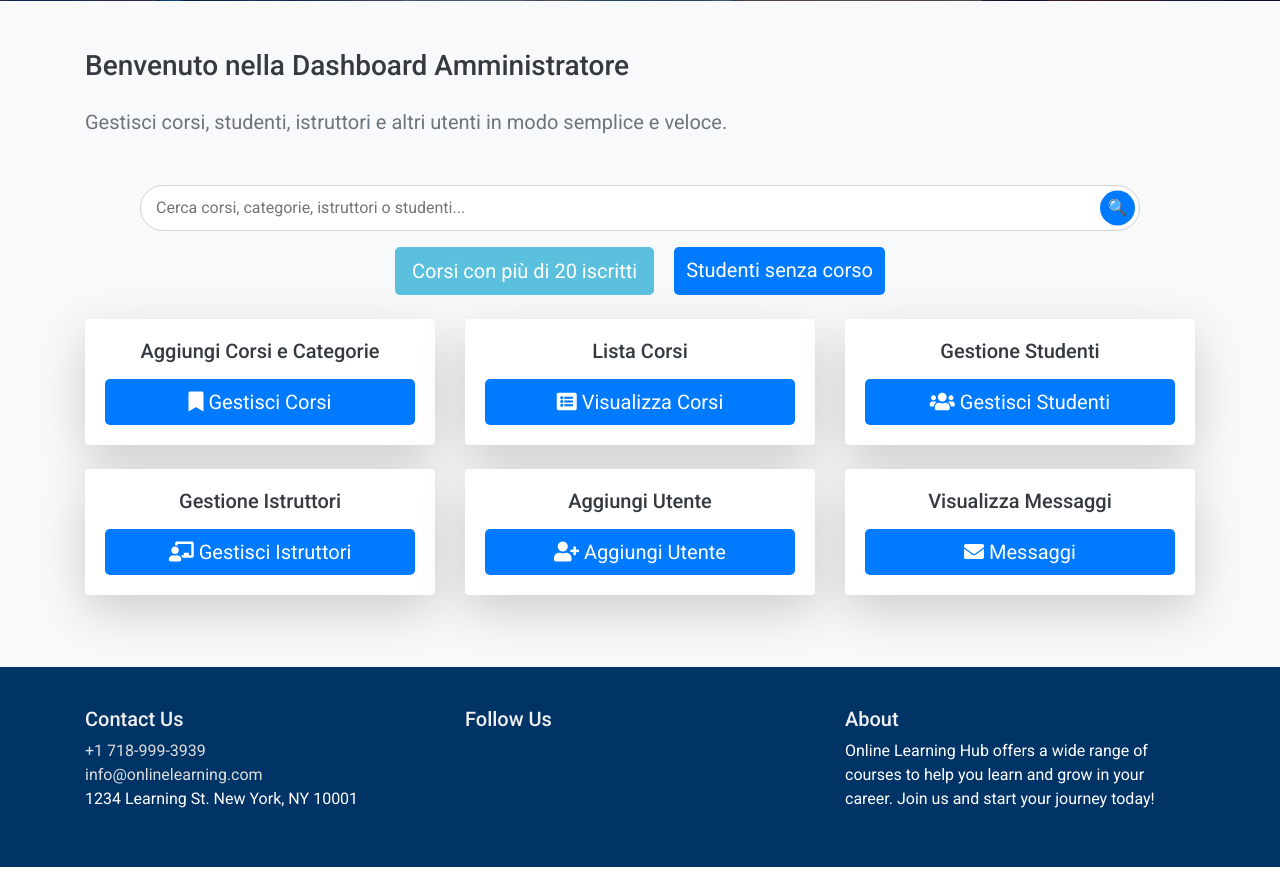
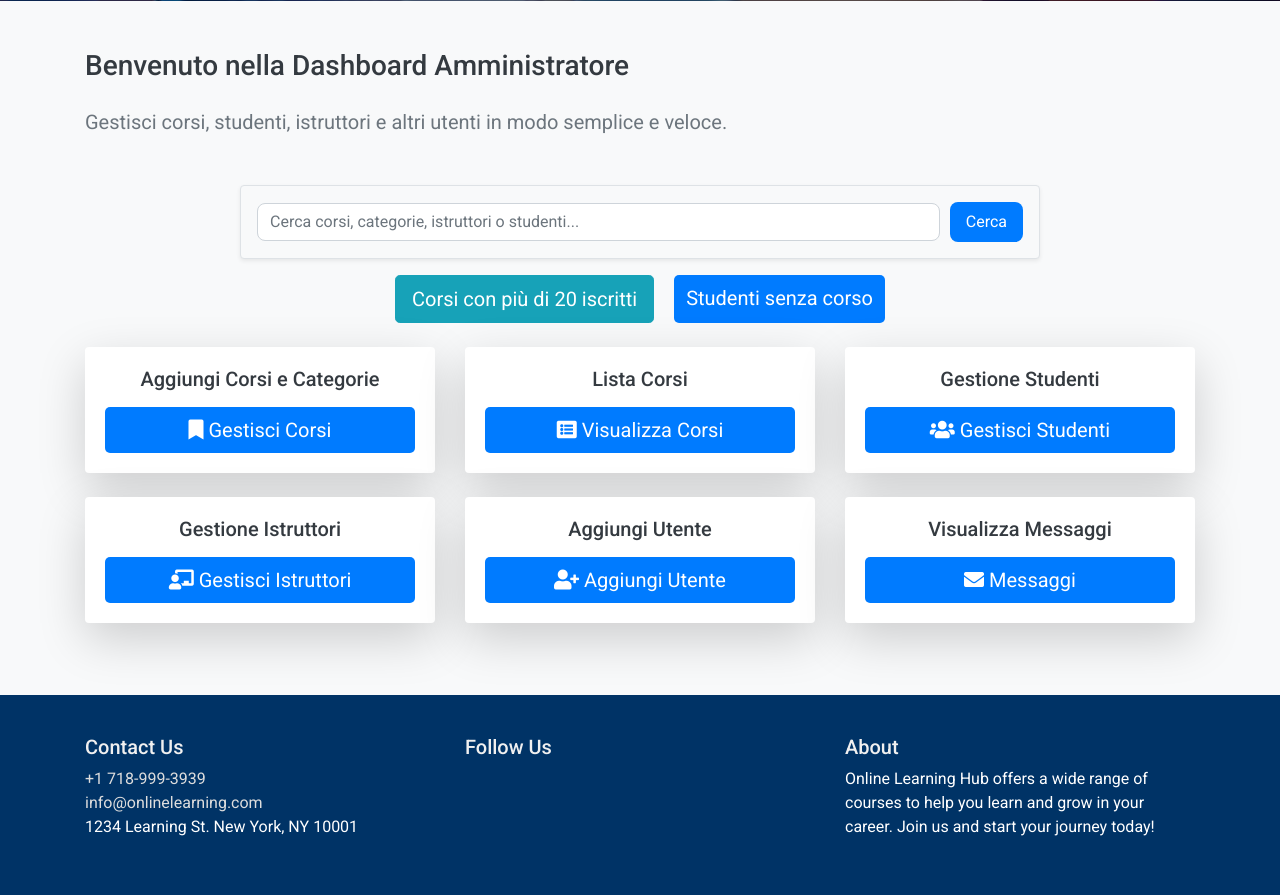
Before and after one commit to lakaraa/corsi, a PHP site: page /amministratoreDashboard.php in a window 1280 px wide. Shown: the part 559-1454 px from the top of the page. Before the commit the page ends 1426 px from the top, so only its background shows below. Run offline with PHP 8.4, Linux system fonts and the light colour scheme; data that the repository does not hold is empty.

Commit message:
ricerca modificata, risolto il bug

```diff
--- a/amministratoreDashboard.php
+++ b/amministratoreDashboard.php
@@ -27,21 +27,27 @@ if (!$pdo) {
         <!-- Barra di Ricerca -->
 
             <div class="container text-center">
-                <div class="search-container">
-                    <input
-                        type="text"
-                        name="search_query"
-                        class="search-input"
-                        placeholder="Cerca corsi, categorie, istruttori o studenti...">
-                    <button type="submit" class="search-button">🔍</button>
-                </div>
+                <!-- Form di ricerca principale -->
+                <form action="search_results_ammin.php" method="GET" class="search-bar p-3 border rounded shadow-sm bg-light">
+                    <div class="d-flex align-items-center justify-content-center" style="gap: 10px;">
+                        <input
+                            type="text"
+                            name="search_query"
+                            class="form-control search-input"
+                            placeholder="Cerca corsi, categorie, istruttori o studenti..."
+                            value="<?php echo isset($_GET['search_query']) ? htmlspecialchars($_GET['search_query']) : ''; ?>"
+                            style="flex: 1; padding: 12px; font-size: 16px; border-radius: 8px; border: 1px solid #ced4da;">
+                        <button type="submit" class="btn btn-primary search-button">Cerca</button>
+                    </div>
+                </form>
+
+                <!-- Pulsanti aggiuntivi sotto la barra di ricerca -->
                 <div class="d-flex justify-content-center gap-2 mt-3">
                     <a href="corsi_20_iscritti.php" class="btn btn-info btn-lg">Corsi con più di 20 iscritti</a>
                     <a href="studenti_nessun_corso.php" class="btn btn-primary btn-lg">Studenti senza corso</a>
                 </div>
-            </div> <br>
-
-
+            </div>
+        <br>
 
         <div class="row">
             <!-- Gestione Corsi e Categorie -->
@@ -122,63 +128,39 @@ if (!$pdo) {
 <?php include('template_footer.php'); ?>
 
 <style>
-/* Ridurre l'effetto zoom */
-.btn:hover {
-    transform: scale(1.05);
-    transition: transform 0.3s ease-in-out;
-}
-
-
-.btn-primary {
-    background-color: #007bff !important;
-    border-color: #007bff !important;
-}
-
-
-.btn-info {
-    background-color: #5bc0de !important;
-    border-color: #5bc0de !important;
-}
-
-
-.search-container {
-    position: relative;
-    max-width: 1000px;
-    margin: 20px auto 10px auto;
+/* Barra di Ricerca */
+.search-bar {
+    max-width: 800px;
+    margin: 0 auto;
+    padding: 10px;
+    background-color: #f8f9fa;
+    border-radius: 8px;
+    box-shadow: 0px 2px 5px rgba(0, 0, 0, 0.1);
 }
 
 .search-input {
-    width: 100%;
-    padding: 10px 40px 10px 15px;
+    flex: 1;
+    border-radius: 8px;
     border: 1px solid #ced4da;
-    border-radius: 25px;
     font-size: 16px;
+    padding: 8px 12px;
 }
 
 .search-button {
-    position: absolute;
-    right: 5px;
-    top: 50%;
-    transform: translateY(-50%);
     background-color: #007bff;
     color: white;
     border: none;
-    border-radius: 50%;
-    height: 35px;
-    width: 35px;
-    display: flex;
-    align-items: center;
-    justify-content: center;
-    transition: background-color 0.3s ease, transform 0.2s ease;
+    border-radius: 8px;
+    padding: 8px 16px;
+    cursor: pointer;
+    transition: background-color 0.3s ease;
 }
 
 .search-button:hover {
     background-color: #0056b3;
-    transform: translateY(-50%) scale(1.1);
 }
-
-.d-flex .btn {
-    margin: 0 10px; /* Spaziatura orizzontale tra i pulsanti */
+.d-flex.justify-content-center.gap-2 {
+    gap: 20px; /* Distanza tra i pulsanti */
 }
 
 
```
